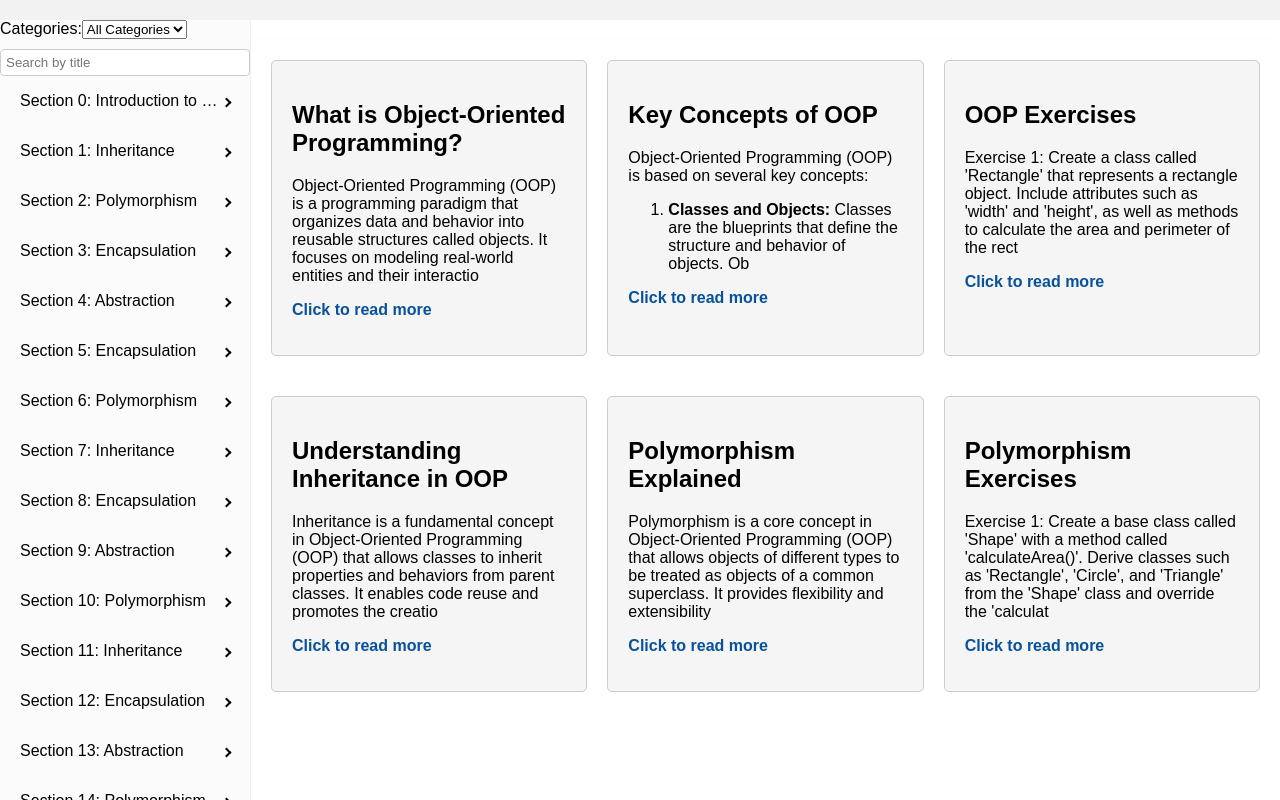
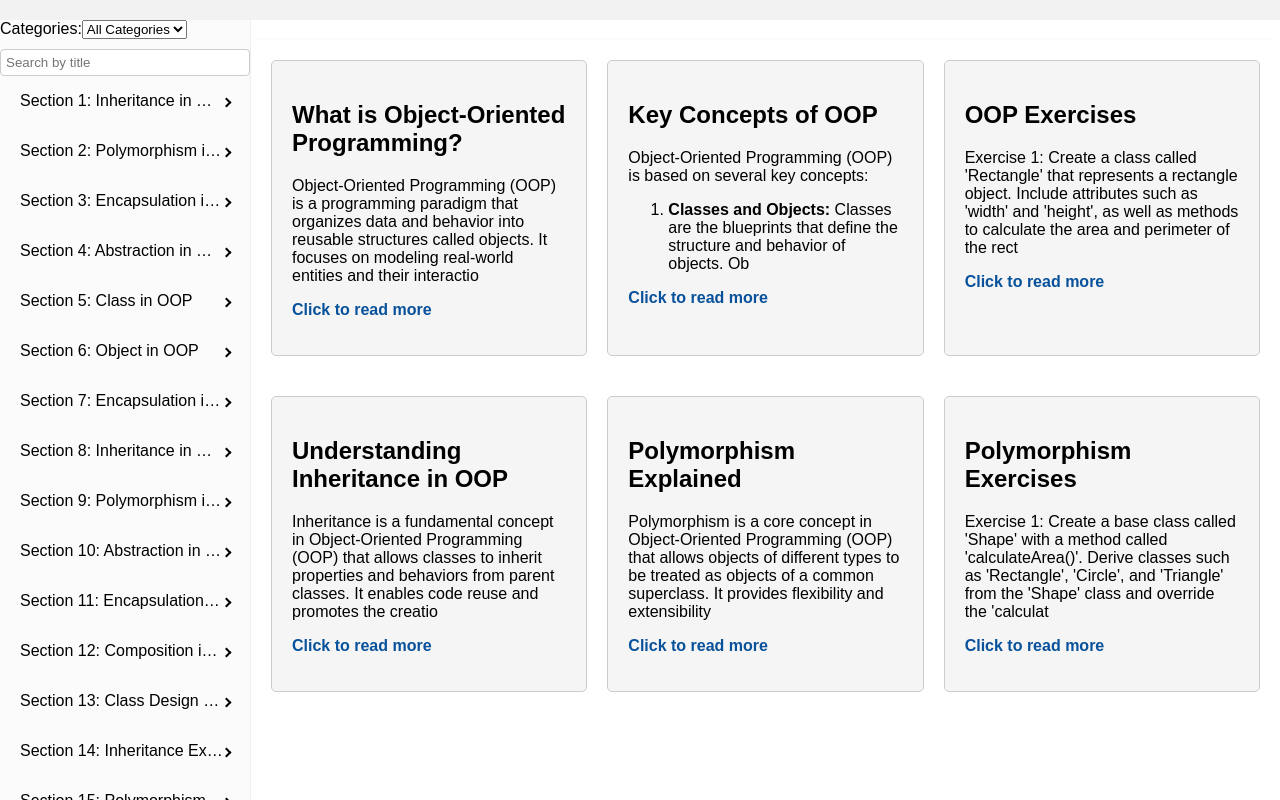
Before and after one commit to hieutrtr/kr_final, a React (Create React App) app in the folder workspace/: page / in a window 1280 px wide. Shown: the top 800 px of the page. Built offline with nearby package versions, Linux system fonts and the light colour scheme.

Commit message:
work in progressy
# Aider chat conversation:

```diff
--- a/workspace/src/data/SectionsMock.js
+++ b/workspace/src/data/SectionsMock.js
@@ -1,418 +1,373 @@
-const sectionsMock = [
+const sectionsMock =
+  [
     {
-    "id": 0,
-    "title": "Introduction to OOP",
+      "id": 1,
+      "title": "Inheritance in OOP",
       "type": "chapter",
       "articles": [
         {
           "id": 0,
-        "title": "What is Object-Oriented Programming?",
+          "title": "What is Inheritance?",
           "category": "definition"
         },
         {
           "id": 1,
-        "title": "Key Concepts of OOP",
+          "title": "Types of Inheritance",
           "category": "concept"
         },
         {
           "id": 2,
-        "title": "OOP Exercises",
-        "category": "exercise"
-      }
-    ]
-  },
-  {
-    "id": 1,
-    "title": "Inheritance",
-    "type": "chapter",
-    "articles": [
-      {
-        "id": 3,
-        "title": "Understanding Inheritance in OOP",
-        "category": "definition"
-      },
-      {
-        "id": 4,
-        "title": "Types of Inheritance",
+          "title": "Benefits and Drawbacks of Inheritance",
           "category": "concept"
         },
         {
-        "id": 5,
-        "title": "Inheritance Exercises",
-        "category": "exercise"
+          "id": 3,
+          "title": "Examples of Inheritance in OOP",
+          "category": "example"
         }
       ]
     },
     {
       "id": 2,
-    "title": "Polymorphism",
+      "title": "Polymorphism in OOP",
       "type": "chapter",
       "articles": [
         {
-        "id": 6,
-        "title": "Polymorphism Explained",
+          "id": 0,
+          "title": "What is Polymorphism?",
           "category": "definition"
         },
         {
-        "id": 7,
-        "title": "Implementing Polymorphism",
+          "id": 1,
+          "title": "Static and Dynamic Polymorphism",
           "category": "concept"
         },
         {
-        "id": 8,
-        "title": "Polymorphism Exercises",
-        "category": "exercise"
+          "id": 2,
+          "title": "Method Overloading and Overriding",
+          "category": "concept"
+        },
+        {
+          "id": 3,
+          "title": "Real-world Examples of Polymorphism",
+          "category": "example"
         }
       ]
     },
     {
       "id": 3,
-    "title": "Encapsulation",
+      "title": "Encapsulation in OOP",
       "type": "chapter",
       "articles": [
         {
-        "id": 9,
-        "title": "Understanding Encapsulation in OOP",
+          "id": 0,
+          "title": "What is Encapsulation?",
           "category": "definition"
         },
         {
-        "id": 10,
+          "id": 1,
+          "title": "Access Modifiers",
+          "category": "concept"
+        },
+        {
+          "id": 2,
           "title": "Benefits of Encapsulation",
           "category": "concept"
         },
         {
-        "id": 11,
-        "title": "Encapsulation Exercises",
-        "category": "exercise"
+          "id": 3,
+          "title": "Encapsulation in Real-world Scenarios",
+          "category": "example"
         }
       ]
     },
     {
       "id": 4,
-    "title": "Abstraction",
+      "title": "Abstraction in OOP",
       "type": "chapter",
       "articles": [
         {
-        "id": 12,
-        "title": "What is Abstraction in OOP?",
+          "id": 0,
+          "title": "What is Abstraction?",
           "category": "definition"
         },
         {
-        "id": 13,
-        "title": "Using Abstraction in Practice",
+          "id": 1,
+          "title": "Abstract Classes and Interfaces",
           "category": "concept"
         },
         {
-        "id": 14,
-        "title": "Abstraction Exercises",
-        "category": "exercise"
+          "id": 2,
+          "title": "Benefits and Usage of Abstraction",
+          "category": "concept"
+        },
+        {
+          "id": 3,
+          "title": "Abstraction in Software Design",
+          "category": "example"
         }
       ]
     },
     {
       "id": 5,
-    "title": "Encapsulation",
-    "type": "chapter",
+      "title": "Class in OOP",
+      "type": "definition",
       "articles": [
         {
-        "id": 15,
-        "title": "Understanding Encapsulation in OOP",
+          "id": 0,
+          "title": "What is a Class?",
           "category": "definition"
         },
         {
-        "id": 16,
-        "title": "Benefits of Encapsulation",
+          "id": 1,
+          "title": "Properties and Methods in a Class",
           "category": "concept"
         },
         {
-        "id": 17,
-        "title": "Encapsulation Exercises",
-        "category": "exercise"
+          "id": 2,
+          "title": "Class Relationships and Associations",
+          "category": "concept"
         }
       ]
     },
     {
       "id": 6,
-    "title": "Polymorphism",
-    "type": "chapter",
+      "title": "Object in OOP",
+      "type": "definition",
       "articles": [
         {
-        "id": 18,
-        "title": "Polymorphism Explained",
+          "id": 0,
+          "title": "What is an Object?",
           "category": "definition"
         },
         {
-        "id": 19,
-        "title": "Implementing Polymorphism",
+          "id": 1,
+          "title": "State and Behavior of an Object",
           "category": "concept"
         },
         {
-        "id": 20,
-        "title": "Polymorphism Exercises",
-        "category": "exercise"
+          "id": 2,
+          "title": "Creating and Using Objects",
+          "category": "concept"
         }
       ]
     },
     {
       "id": 7,
-    "title": "Inheritance",
-    "type": "chapter",
+      "title": "Encapsulation in OOP",
+      "type": "definition",
       "articles": [
         {
-        "id": 21,
-        "title": "Understanding Inheritance in OOP",
+          "id": 0,
+          "title": "What is Encapsulation?",
           "category": "definition"
         },
         {
-        "id": 22,
-        "title": "Types of Inheritance",
+          "id": 1,
+          "title": "Data Hiding and Access Modifiers",
           "category": "concept"
         },
         {
-        "id": 23,
-        "title": "Inheritance Exercises",
-        "category": "exercise"
+          "id": 2,
+          "title": "Encapsulation and Information Hiding",
+          "category": "concept"
         }
       ]
     },
     {
       "id": 8,
-    "title": "Encapsulation",
-    "type": "chapter",
+      "title": "Inheritance in OOP",
+      "type": "definition",
       "articles": [
         {
-        "id": 24,
-        "title": "Understanding Encapsulation in OOP",
+          "id": 0,
+          "title": "What is Inheritance?",
           "category": "definition"
         },
         {
-        "id": 25,
-        "title": "Benefits of Encapsulation",
+          "id": 1,
+          "title": "Superclasses and Subclasses",
           "category": "concept"
         },
         {
-        "id": 26,
-        "title": "Encapsulation Exercises",
-        "category": "exercise"
+          "id": 2,
+          "title": "Inheritance and Code Reusability",
+          "category": "concept"
         }
       ]
     },
     {
       "id": 9,
-    "title": "Abstraction",
-    "type": "chapter",
+      "title": "Polymorphism in OOP",
+      "type": "concept",
       "articles": [
         {
-        "id": 27,
-        "title": "What is Abstraction in OOP?",
-        "category": "definition"
-      },
-      {
-        "id": 28,
-        "title": "Using Abstraction in Practice",
+          "id": 0,
+          "title": "What is Polymorphism?",
           "category": "concept"
         },
         {
-        "id": 29,
-        "title": "Abstraction Exercises",
-        "category": "exercise"
+          "id": 1,
+          "title": "Static and Dynamic Polymorphism",
+          "category": "concept"
+        },
+        {
+          "id": 2,
+          "title": "Method Overloading and Overriding",
+          "category": "concept"
         }
       ]
     },
     {
       "id": 10,
-    "title": "Polymorphism",
-    "type": "chapter",
+      "title": "Abstraction in OOP",
+      "type": "concept",
       "articles": [
         {
-        "id": 30,
-        "title": "Polymorphism Explained",
-        "category": "definition"
-      },
-      {
-        "id": 31,
-        "title": "Implementing Polymorphism",
+          "id": 0,
+          "title": "What is Abstraction?",
           "category": "concept"
         },
         {
-        "id": 32,
-        "title": "Polymorphism Exercises",
-        "category": "exercise"
+          "id": 1,
+          "title": "Abstract Classes and Interfaces",
+          "category": "concept"
+        },
+        {
+          "id": 2,
+          "title": "Benefits and Usage of Abstraction",
+          "category": "concept"
         }
       ]
     },
     {
       "id": 11,
-    "title": "Inheritance",
-    "type": "chapter",
+      "title": "Encapsulation in OOP",
+      "type": "concept",
       "articles": [
         {
-        "id": 33,
-        "title": "Understanding Inheritance in OOP",
-        "category": "definition"
-      },
-      {
-        "id": 34,
-        "title": "Types of Inheritance",
+          "id": 0,
+          "title": "What is Encapsulation?",
           "category": "concept"
         },
         {
-        "id": 35,
-        "title": "Inheritance Exercises",
-        "category": "exercise"
+          "id": 1,
+          "title": "Access Modifiers",
+          "category": "concept"
+        },
+        {
+          "id": 2,
+          "title": "Benefits of Encapsulation",
+          "category": "concept"
         }
       ]
     },
     {
       "id": 12,
-    "title": "Encapsulation",
-    "type": "chapter",
+      "title": "Composition in OOP",
+      "type": "concept",
       "articles": [
         {
-        "id": 36,
-        "title": "Understanding Encapsulation in OOP",
-        "category": "definition"
-      },
-      {
-        "id": 37,
-        "title": "Benefits of Encapsulation",
+          "id": 0,
+          "title": "What is Composition?",
           "category": "concept"
         },
         {
-        "id": 38,
-        "title": "Encapsulation Exercises",
-        "category": "exercise"
+          "id": 1,
+          "title": "Composition vs. Inheritance",
+          "category": "concept"
+        },
+        {
+          "id": 2,
+          "title": "Building Complex Objects using Composition",
+          "category": "concept"
         }
       ]
     },
     {
       "id": 13,
-    "title": "Abstraction",
-    "type": "chapter",
+      "title": "Class Design Exercise",
+      "type": "exercise",
       "articles": [
         {
-        "id": 39,
-        "title": "What is Abstraction in OOP?",
-        "category": "definition"
+          "id": 0,
+          "title": "Design a Class Hierarchy",
+          "category": "exercise"
         },
         {
-        "id": 40,
-        "title": "Using Abstraction in Practice",
-        "category": "concept"
+          "id": 1,
+          "title": "Implement Class Methods and Attributes",
+          "category": "exercise"
         },
         {
-        "id": 41,
-        "title": "Abstraction Exercises",
+          "id": 2,
+          "title": "Test and Refine Your Class Design",
           "category": "exercise"
         }
       ]
     },
     {
       "id": 14,
-    "title": "Polymorphism",
-    "type": "chapter",
+      "title": "Inheritance Exercise",
+      "type": "exercise",
       "articles": [
         {
-        "id": 42,
-        "title": "Polymorphism Explained",
-        "category": "definition"
+          "id": 0,
+          "title": "Create a Subclass",
+          "category": "exercise"
         },
         {
-        "id": 43,
-        "title": "Implementing Polymorphism",
-        "category": "concept"
+          "id": 1,
+          "title": "Override Inherited Methods",
+          "category": "exercise"
         },
         {
-        "id": 44,
-        "title": "Polymorphism Exercises",
+          "id": 2,
+          "title": "Utilize Inheritance for Code Reusability",
           "category": "exercise"
         }
       ]
     },
     {
       "id": 15,
-    "title": "Inheritance",
-    "type": "chapter",
+      "title": "Polymorphism Exercise",
+      "type": "exercise",
       "articles": [
         {
-        "id": 45,
-        "title": "Understanding Inheritance in OOP",
-        "category": "definition"
+          "id": 0,
+          "title": "Implement Polymorphic Behavior",
+          "category": "exercise"
         },
         {
-        "id": 46,
-        "title": "Types of Inheritance",
-        "category": "concept"
+          "id": 1,
+          "title": "Demonstrate Method Overloading",
+          "category": "exercise"
         },
         {
-        "id": 47,
-        "title": "Inheritance Exercises",
+          "id": 2,
+          "title": "Apply Dynamic Polymorphism",
           "category": "exercise"
         }
       ]
     },
     {
       "id": 16,
-    "title": "Encapsulation",
-    "type": "chapter",
+      "title": "Abstraction Exercise",
+      "type": "exercise",
       "articles": [
         {
-        "id": 48,
-        "title": "Understanding Encapsulation in OOP",
-        "category": "definition"
+          "id": 0,
+          "title": "Create Abstract Classes and Interfaces",
+          "category": "exercise"
         },
         {
-        "id": 49,
-        "title": "Benefits of Encapsulation",
-        "category": "concept"
+          "id": 1,
+          "title": "Implement Abstract Methods",
+          "category": "exercise"
         },
         {
-        "id": 50,
-        "title": "Encapsulation Exercises",
-        "category": "exercise"
-      }
-    ]
-  },
-  {
-    "id": 17,
-    "title": "Abstraction",
-    "type": "chapter",
-    "articles": [
-      {
-        "id": 51,
-        "title": "What is Abstraction in OOP?",
-        "category": "definition"
-      },
-      {
-        "id": 52,
-        "title": "Using Abstraction in Practice",
-        "category": "concept"
-      },
-      {
-        "id": 53,
-        "title": "Abstraction Exercises",
-        "category": "exercise"
-      }
-    ]
-  },
-  {
-    "id": 18,
-    "title": "Polymorphism",
-    "type": "chapter",
-    "articles": [
-      {
-        "id": 54,
-        "title": "Polymorphism Explained",
-        "category": "definition"
-      },
-      {
-        "id": 55,
-        "title": "Implementing Polymorphism",
-        "category": "concept"
-      },
-      {
-        "id": 56,
-        "title": "Polymorphism Exercises",
+          "id": 2,
+          "title": "Utilize Abstraction in a Project",
           "category": "exercise"
         }
       ]
```
Lines whose indentation alone changed are shown as unchanged.
